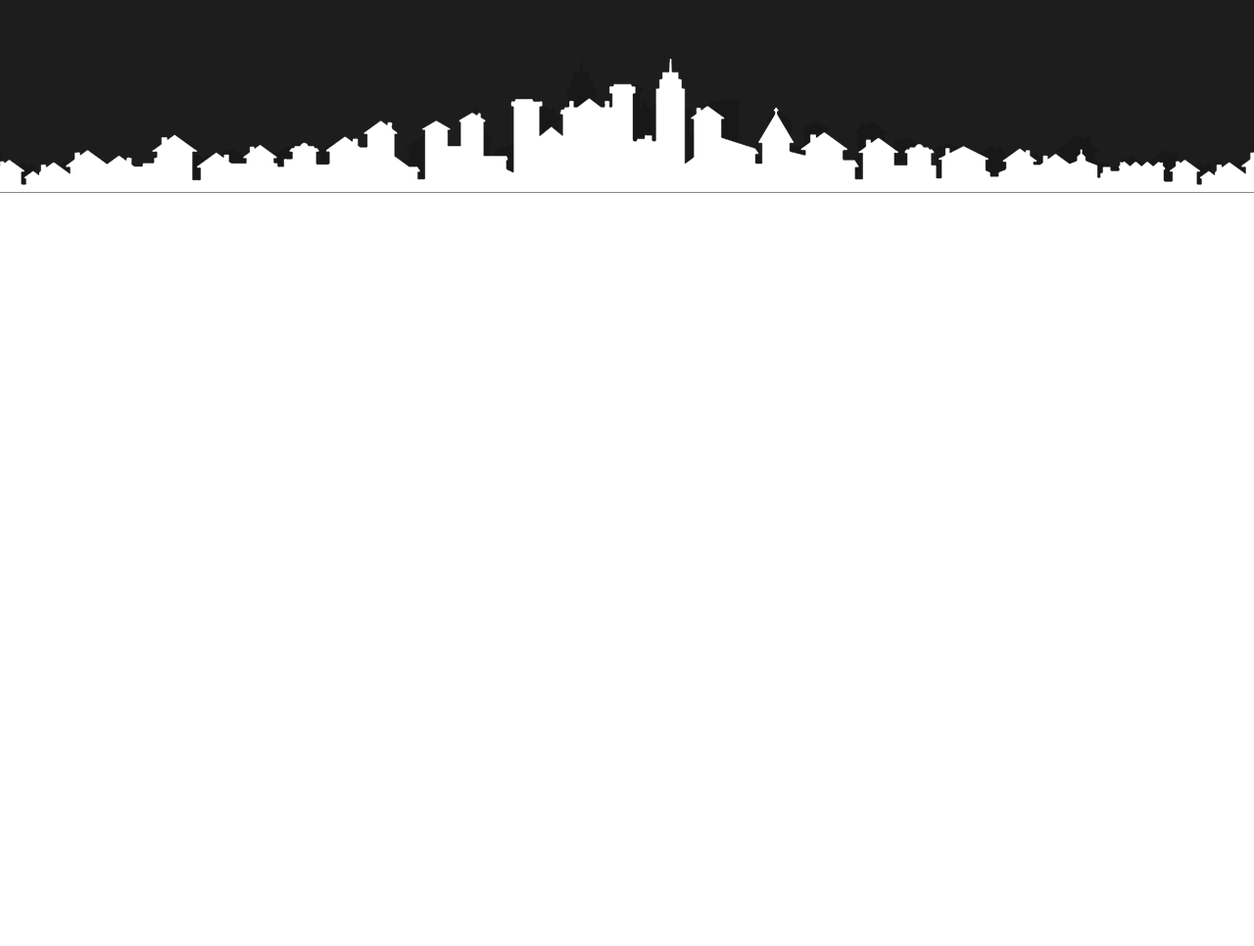
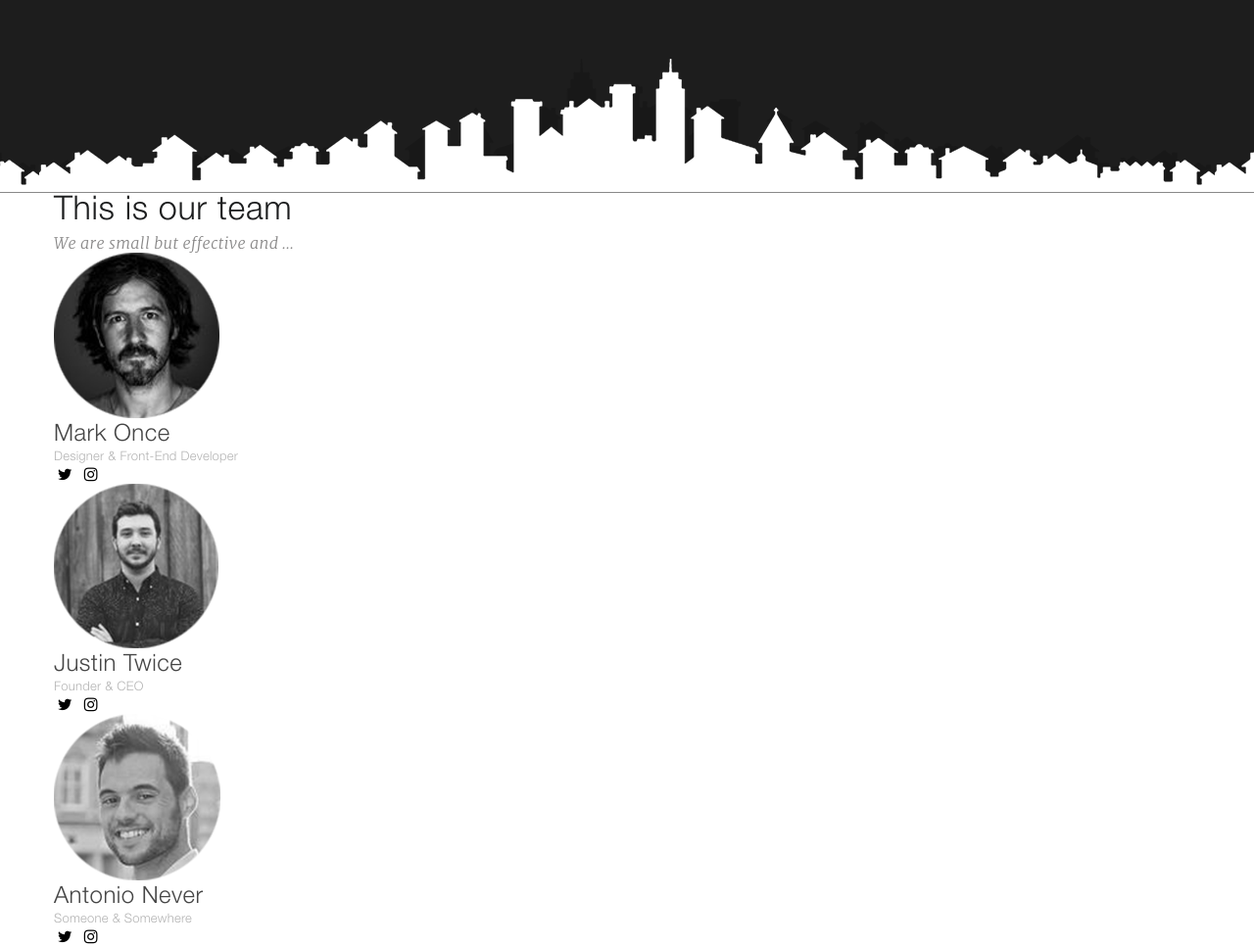
Before and after one commit to ekichakov/WP, a plain HTML site: page index.html in a window 1280 px wide. Shown: the part 1565-2531 px from the top of the page at 98% size. Before the commit the page ends 1762 px from the top, so only its background shows below. Drawn offline with Linux system fonts and the light colour scheme.

Commit message:
Начало верстки блока команда

```diff
--- /dev/null
+++ b/css/fontello.css
@@ -0,0 +1,64 @@
+@font-face {
+  font-family: 'fontello';
+  src: url('../fonts/fontello.eot?91389080');
+  src: url('../fonts/fontello.eot?91389080#iefix') format('embedded-opentype'),
+       url('../fonts/fontello.woff2?91389080') format('woff2'),
+       url('../fonts/fontello.woff?91389080') format('woff'),
+       url('../fonts/fontello.ttf?91389080') format('truetype'),
+       url('../fonts/fontello.svg?91389080#fontello') format('svg');
+  font-weight: normal;
+  font-style: normal;
+}
+/* Chrome hack: SVG is rendered more smooth in Windozze. 100% magic, uncomment if you need it. */
+/* Note, that will break hinting! In other OS-es font will be not as sharp as it could be */
+/*
+@media screen and (-webkit-min-device-pixel-ratio:0) {
+  @font-face {
+    font-family: 'fontello';
+    src: url('../font/fontello.svg?91389080#fontello') format('svg');
+  }
+}
+*/
+[class^="icon-"]:before, [class*=" icon-"]:before {
+  font-family: "fontello";
+  font-style: normal;
+  font-weight: normal;
+  speak: never;
+
+  display: inline-block;
+  text-decoration: inherit;
+  width: 1em;
+  margin-right: .2em;
+  text-align: center;
+  /* opacity: .8; */
+
+  /* For safety - reset parent styles, that can break glyph codes*/
+  font-variant: normal;
+  text-transform: none;
+
+  /* fix buttons height, for twitter bootstrap */
+  line-height: 1em;
+
+  /* Animation center compensation - margins should be symmetric */
+  /* remove if not needed */
+  margin-left: .2em;
+
+  /* you can be more comfortable with increased icons size */
+  /* font-size: 120%; */
+
+  /* Font smoothing. That was taken from TWBS */
+  -webkit-font-smoothing: antialiased;
+  -moz-osx-font-smoothing: grayscale;
+
+  /* Uncomment for 3D effect */
+  /* text-shadow: 1px 1px 1px rgba(127, 127, 127, 0.3); */
+}
+
+.icon-phone:before { content: '\e800'; } /* '' */
+.icon-heart:before { content: '\e801'; } /* '' */
+.icon-upload-cloud-outline:before { content: '\e802'; } /* '' */
+.icon-twitter:before { content: '\f099'; } /* '' */
+.icon-mail-alt:before { content: '\f0e0'; } /* '' */
+.icon-instagram:before { content: '\f16d'; } /* '' */
+.icon-chart-line:before { content: '\f201'; } /* '' */
+.icon-map-pin:before { content: '\f276'; } /* '' */
--- a/css/style.css
+++ b/css/style.css
@@ -125,7 +125,7 @@ body{
   margin: 0 auto 206px;
 }
 
-
+/*О нас*/
 
 .about {
   height: 1129px;
@@ -142,6 +142,7 @@ body{
   grid-template-rows: max-content max-content;
   grid-template-columns: max-content max-content;
   grid-gap: 178px;
+  place-content: center center;
 }
 
 .about__item {
@@ -170,3 +171,58 @@ body{
   color: #b7b7b7;
   text-align: center;
 }
+
+/*Команда*/
+
+.team {
+  height: 745px;
+}
+.block__head {
+}
+.block__title {
+  font-family: "HelveticaNeueLTProLt", sans-serif;
+  font-size: 34px;
+  font-weight: 400;
+  letter-spacing: 0.02em;
+  color: #1d1e1f;
+  margin: 0;
+}
+.block__text {
+  font-family: "Merriweather-LightItalic", sans-serif;
+  font-size: 16px;
+  font-weight: 300;
+  font-style: italic;
+  letter-spacing: 0.02em;
+  color: #898888;
+  margin: 0;
+}
+.team__inner {
+}
+.team__item {
+}
+.team__item-img {
+}
+.team__item-title {
+  font-family: "HelveticaNeueLTProLt", sans-serif;
+  font-size: 24px;
+  font-weight: 400;
+  letter-spacing: 0.02em;
+  color: #464646;
+  margin: 0;
+}
+.team__item-text {
+  font-family: "HelveticaNeueLTProLt", sans-serif;
+  font-size: 13px;
+  font-weight: 400;
+  letter-spacing: 0.02em;
+  color: #b3b3b3;
+  margin: 0;
+}
+.team__icon-box {
+  /* font-size: 20px; ВРЕМЯ -4:32 МИНУТЫ..............//////////////////////// */
+
+}
+.icon-twitter {
+}
+.icon-instagram {
+}
--- a/index.html
+++ b/index.html
@@ -4,6 +4,7 @@
     <meta charset="UTF-8">
     <meta http-equiv="X-UA-Compatible" content="IE=edge">
     <meta name="viewport" content="width=device-width, initial-scale=1.0">
+    <link rel="stylesheet" href="css/fontello.css">
     <link rel="stylesheet" href="css/style.css">
     <title>Document</title>
 </head>
@@ -52,5 +53,60 @@
                 </div>
             </div>
         </div>
+
+            <div class="team">
+                <div class="container">
+                    <div class="block__head">
+                        <h2 class="block__title">This is our team</h2>
+                        <p class="block__text">We are small but effective and ...</p>
+                    </div>
+                        <div class="team__inner">
+                            <div class="team__item">
+                                <img class="team__item-img" src="/img/team1.png" alt="#">
+                                <h3 class="team__item-title">Mark Once</h3>
+                                <p class="team__item-text">Designer & Front-End Developer</p>
+                                <div class="team__icon-box">
+                                    <i class="icon-twitter"></i>
+                                    <i class="icon-instagram"></i>
+                                </div>
+                            </div>
+                        </div>
+                        <div class="team__inner">
+                            <div class="team__item">
+                                <img class="team__item-img" src="/img/team2.png" alt="#">
+                                <h3 class="team__item-title">Justin Twice</h3>
+                                <p class="team__item-text">Founder & CEO</p>
+                                <div class="team__icon-box">
+                                    <i class="icon-twitter"></i>
+                                    <i class="icon-instagram"></i>
+                                </div>
+                            </div>
+                        </div>
+                        <div class="team__inner">
+                            <div class="team__item">
+                                <img class="team__item-img" src="/img/team3.png" alt="#">
+                                <h3 class="team__item-title">Antonio Never</h3>
+                                <p class="team__item-text">Someone & Somewhere</p>
+                                <div class="team__icon-box">
+                                    <i class="icon-twitter"></i>
+                                    <i class="icon-instagram"></i>
+                                </div>
+                            </div>
+                        </div>
+                </div>
+            </div>
+
+
+
+
+        <!-- <i class="icon-twitter"></i>
+        <i class="icon-instagram"></i>
+        <i class="icon-phone"></i>
+        <i class="icon-heart"></i>
+        <i class="icon-upload-cloud-outline"></i>
+        <i class="icon-mail-alt"></i>
+        <i class="icon-chart-line"></i>
+        <i class="icon-map-pin"></i> -->
+
 </body>
 </html>
```
Also changed, not shown: fonts/fontello.ttf (added), fonts/fontello.woff (added), fonts/fontello.woff2 (added), img/team1.png (added), img/team2.png (added), img/team3.png (added), 2 other files.
